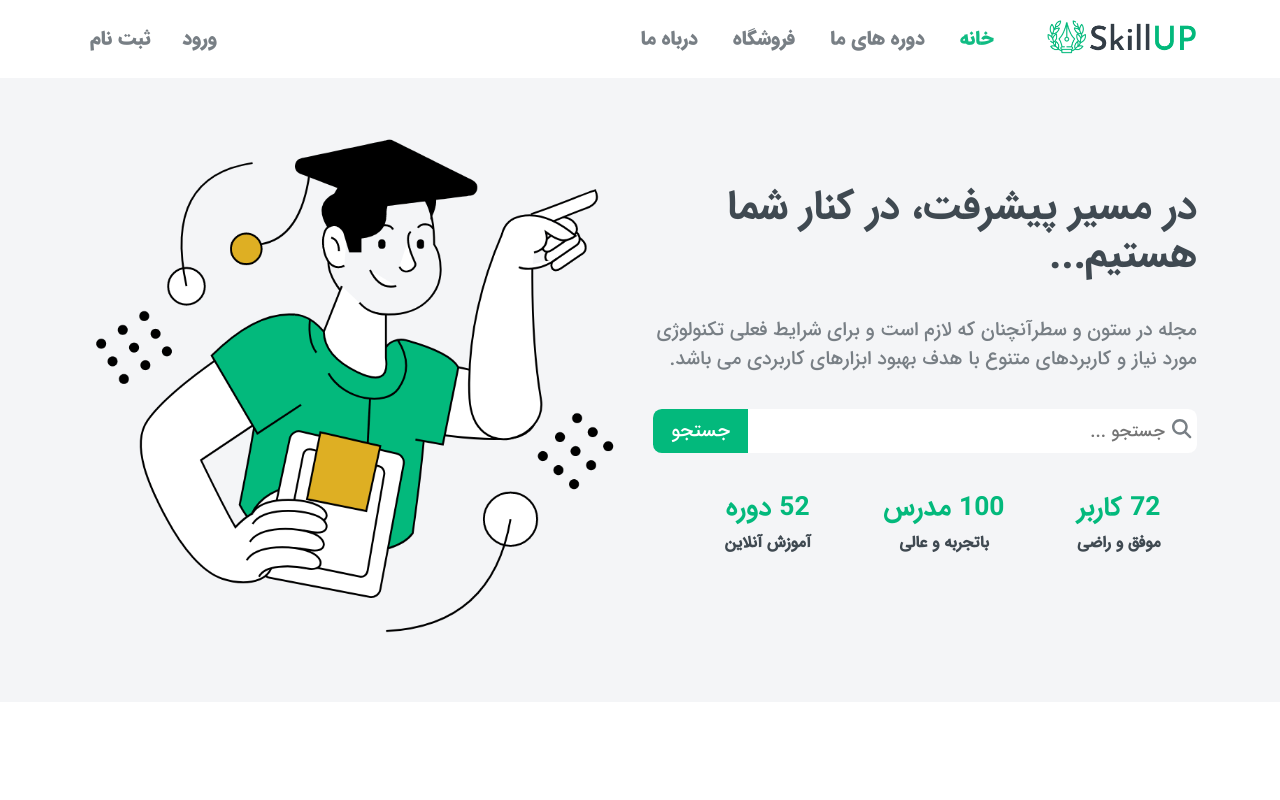
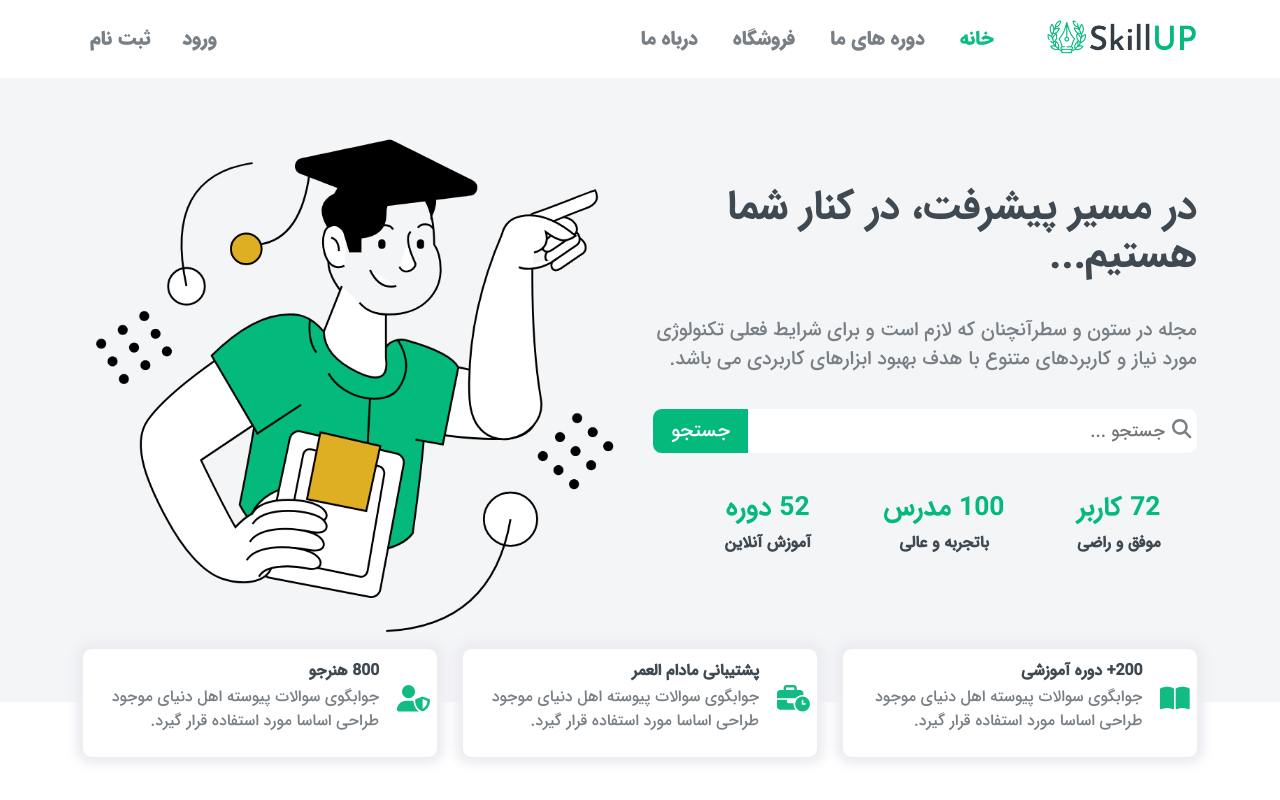
Before and after one commit to mohammadmehdidalvandii/Skill-up, a Next.js app: page / in a window 1280 px wide. Shown: the top 800 px of the page. Built offline with nearby package versions, Linux system fonts and the light colour scheme.

Commit message:
create section Award for index-page

```diff
--- /dev/null
+++ b/components/template/index/Award/Award.js
@@ -0,0 +1,68 @@
+import React from "react";
+import style from "@/styles/home/Award.module.css";
+import { FontAwesomeIcon } from "@fortawesome/react-fontawesome";
+import {
+  faBookBible,
+  faBookOpen,
+  faBusinessTime,
+  faJoint,
+  faJournalWhills,
+  faUserShield,
+} from "@fortawesome/free-solid-svg-icons";
+
+function Award() {
+  return (
+    <section className={style.award}>
+      <div className="container">
+        <div className="row">
+          <div className="col-lg-4 col-md-6 col-sm-6 col-xs-12">
+            <div className={style.award_item}>
+              <span className={style.award_item_icon}>
+                <FontAwesomeIcon icon={faBookOpen} />
+              </span>
+              <div className={style.award_item_content}>
+                <span className={style.award_item_text}>200+ دوره آموزشی</span>
+                <p className={style.award_item_paraph}>
+                  جوابگوی سوالات پیوسته اهل دنیای موجود طراحی اساسا مورد استفاده
+                  قرار گیرد.
+                </p>
+              </div>
+            </div>
+          </div>
+          <div className="col-lg-4 col-md-6 col-sm-6 col-xs-12">
+            <div className={style.award_item}>
+              <span className={style.award_item_icon}>
+                <FontAwesomeIcon icon={faBusinessTime} />
+              </span>
+              <div className={style.award_item_content}>
+                <span className={style.award_item_text}>
+                  پشتیبانی مادام العمر
+                </span>
+                <p className={style.award_item_paraph}>
+                  جوابگوی سوالات پیوسته اهل دنیای موجود طراحی اساسا مورد استفاده
+                  قرار گیرد.
+                </p>
+              </div>
+            </div>
+          </div>
+          <div className="col-lg-4 col-md-6 col-sm-6 col-xs-12">
+            <div className={style.award_item}>
+              <span className={style.award_item_icon}>
+                <FontAwesomeIcon icon={faUserShield} />
+              </span>
+              <div className={style.award_item_content}>
+                <span className={style.award_item_text}>800 هنرجو</span>
+                <p className={style.award_item_paraph}>
+                  جوابگوی سوالات پیوسته اهل دنیای موجود طراحی اساسا مورد استفاده
+                  قرار گیرد.
+                </p>
+              </div>
+            </div>
+          </div>
+        </div>
+      </div>
+    </section>
+  );
+}
+
+export default Award;
--- a/pages/index.js
+++ b/pages/index.js
@@ -1,6 +1,7 @@
 import React from 'react'
 import Head from 'next/head'
 import HomeSide from '@/components/template/index/HomeSide/HomeSide'
+import Award from '@/components/template/index/Award/Award'
 function index() {
   return (
     <>
@@ -8,6 +9,7 @@ function index() {
       <title>Skill-Up | خانه </title>
     </Head>
     <HomeSide/>
+    <Award/>
     </>
   )
 }
--- /dev/null
+++ b/styles/home/Award.module.css
@@ -0,0 +1,34 @@
+.award{
+    display: block;
+    width: 100%;
+    position: relative;
+    bottom: 3rem;
+}
+.award_item{
+    display: flex;
+    align-content: center;
+    background-color: var(--color-white);
+    border-radius: 0.5rem;
+    box-shadow: 0 0 0.6rem 0.4rem #EBEBF1;
+    padding: 0.4rem;
+    margin-bottom: 1.5rem;
+}
+.award_item_icon{
+    margin-top: 1.5rem;
+    font-size: 1.5rem;
+    color: var(--color-green-2);
+}
+.award_item_content{
+    display: block;
+    margin-right: 1rem;
+}
+.award_item_text{
+    font-size: 0.9rem;
+    font-weight: 600;
+    color: var(--color-black);
+}
+.award_item_paraph{
+    font-size: 0.9rem;
+    font-weight: 500;
+    color: var(--color-text);
+}
```
